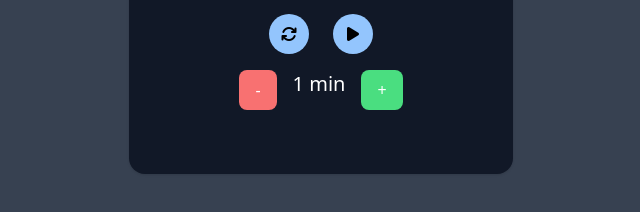
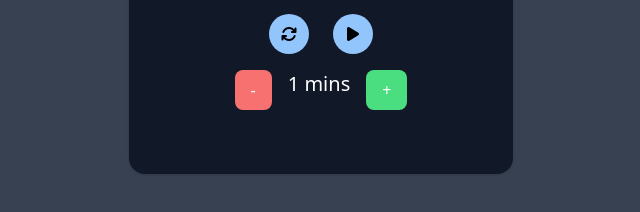
Before and after one commit to Infitro/CC, a plain HTML site: page index.html in a window 1280 px wide. Shown: the part 518-730 px from the top of the page, 319-959 px from the left. Drawn offline with nearby package versions, Linux system fonts and the light colour scheme.

Commit message:
Update index.html

```diff
--- a/index.html
+++ b/index.html
@@ -40,7 +40,7 @@
 
       <div class="flex justify-center gap-4">
         <button id="decreaseTime" class="bg-red-400 px-4 py-2 rounded-lg text-white">-</button>
-        <span id="startTime" class="text-xl text-white">1 min</span>
+        <span id="startTime" class="text-xl text-white">1 <span>mins</span></span>
         <button id="increaseTime" class="bg-green-400 px-4 py-2 rounded-lg text-white">+</button>
       </div>
     </div>
```
